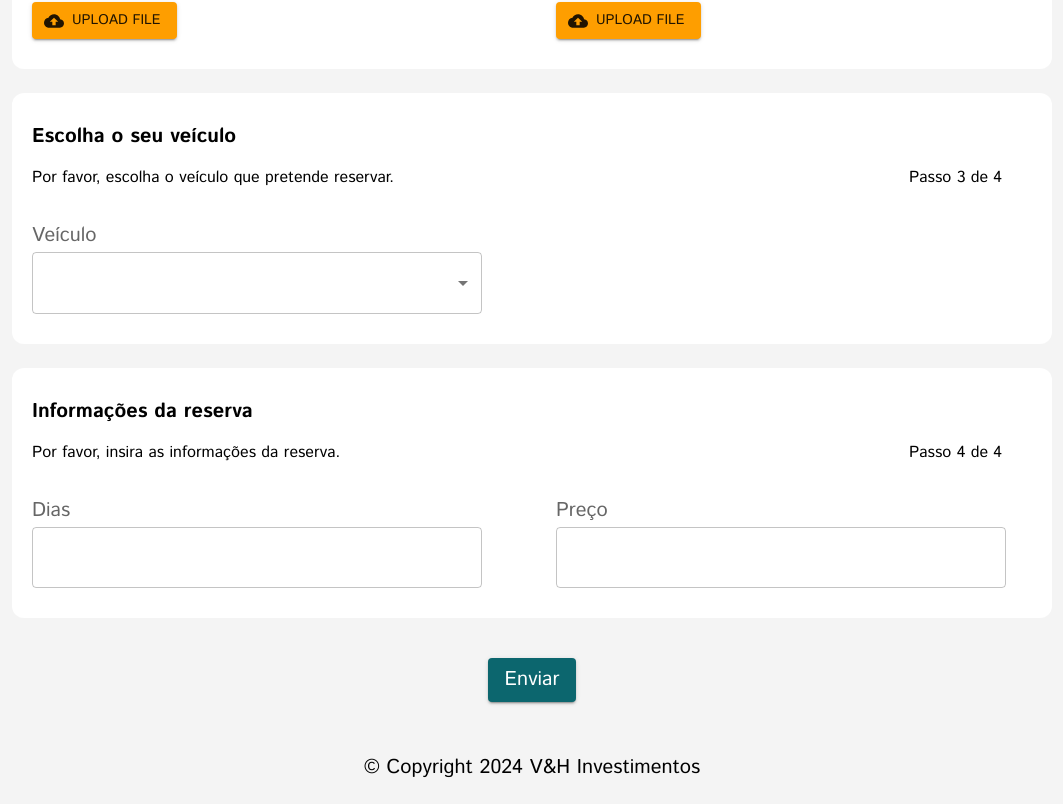
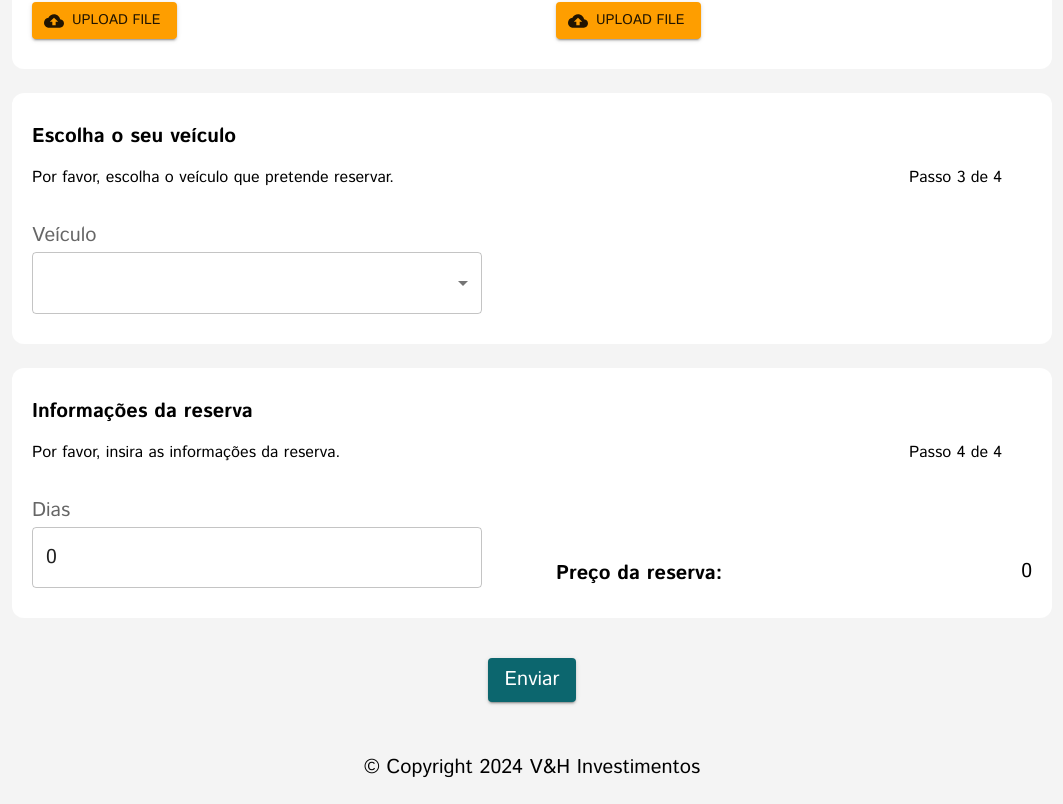
Before and after one commit to d-coder47/rent-a-car, a React (Vite) app: page /reservation in a window 1280 px wide. Shown: the part 1383-2187 px from the top of the page, without its empty margins (108-1171 px from the left). Built offline with nearby package versions, Linux system fonts and the light colour scheme.

Commit message:
feat: Add improves to price section

```diff
--- a/src/components/ReservationForm/ReservationForm.tsx
+++ b/src/components/ReservationForm/ReservationForm.tsx
@@ -29,8 +29,8 @@ const ReservationForm = () => {
       id: "",
       name: "",
     },
-    price: "",
-    days: "",
+    price: 0,
+    days: 0,
   });
 
   const [fieldsErrors, setFieldsErros] = useState<IFieldsErrors>({
@@ -51,7 +51,7 @@ const ReservationForm = () => {
   });
 
   const handleChange = (e: React.ChangeEvent<HTMLInputElement>) => {
-    const { name, value } = e.target;
+    const { name, value, valueAsNumber } = e.target;
 
     let parsedValue: {
       id: string;
@@ -66,7 +66,14 @@ const ReservationForm = () => {
       }));
     }
 
-    if (name !== "vehicle") {
+    if (name === "days") {
+      setReservationInfo((prevReservationInfo) => ({
+        ...prevReservationInfo,
+        [name]: valueAsNumber,
+      }));
+    }
+
+    if (name !== "vehicle" && name !== "days") {
       setReservationInfo((prevReservationInfo) => ({
         ...prevReservationInfo,
         [name]: value,
@@ -95,6 +102,13 @@ const ReservationForm = () => {
       setFieldsErros((prevFieldErrors) => ({
         ...prevFieldErrors,
         ["vehicle"]: "",
+      }));
+    }
+
+    if (name === "days" && valueAsNumber !== 0) {
+      setFieldsErros((prevFieldErrors) => ({
+        ...prevFieldErrors,
+        ["days"]: "",
       }));
     }
 
@@ -212,6 +226,13 @@ const ReservationForm = () => {
       }));
     }
 
+    if (reservationInfo.days === 0) {
+      setFieldsErros((prevFieldErrors) => ({
+        ...prevFieldErrors,
+        ["days"]: "The number of days is required",
+      }));
+    }
+
     if (reservationInfo.vehicle.name === "") {
       setFieldsErros((prevFieldErrors) => ({
         ...prevFieldErrors,
--- a/src/components/ReservationForm/Step4.tsx
+++ b/src/components/ReservationForm/Step4.tsx
@@ -55,10 +55,11 @@ const Step4: React.FC<IStep> = ({
                 variant="outlined"
                 name="days"
                 type="number"
-                value={reservationValues.name}
-                error={fieldsErrors.name !== ""}
-                helperText={fieldsErrors.name}
+                value={reservationValues.days}
+                error={fieldsErrors.days !== ""}
+                helperText={fieldsErrors.days}
                 onChange={handleChange}
+                InputProps={{ inputProps: { min: 0 } }}
                 autoComplete="off"
                 sx={{
                   width: "450px",
@@ -67,20 +68,20 @@ const Step4: React.FC<IStep> = ({
             </Grid>
 
             <Grid size={6}>
-              <InputLabel shrink={false} htmlFor={"username"}>
-                <Typography>Preço</Typography>
-              </InputLabel>
-              <TextField
-                id="outlined-basic"
-                variant="outlined"
-                autoComplete="off"
-                name="price"
-                value={reservationValues.phone}
-                onChange={handleChange}
+              <Box
                 sx={{
-                  width: "450px",
+                  display: "flex",
+                  flexDirection: "row",
+                  justifyContent: "space-between",
+                  alignItems: "flex-end",
+
+                  height: "100%",
                 }}
-              />
+              >
+                <Typography variant="h5">Preço da reserva:</Typography>
+
+                <Typography>{reservationValues.price}</Typography>
+              </Box>
             </Grid>
           </Grid>
         </Box>
--- a/src/interfaces/index.tsx
+++ b/src/interfaces/index.tsx
@@ -39,8 +39,8 @@ export interface IReservationInfo {
     id: string;
     name: string;
   };
-  price: string;
-  days: string;
+  price: number;
+  days: number;
 }
 
 export interface IFieldsErrors {
```
